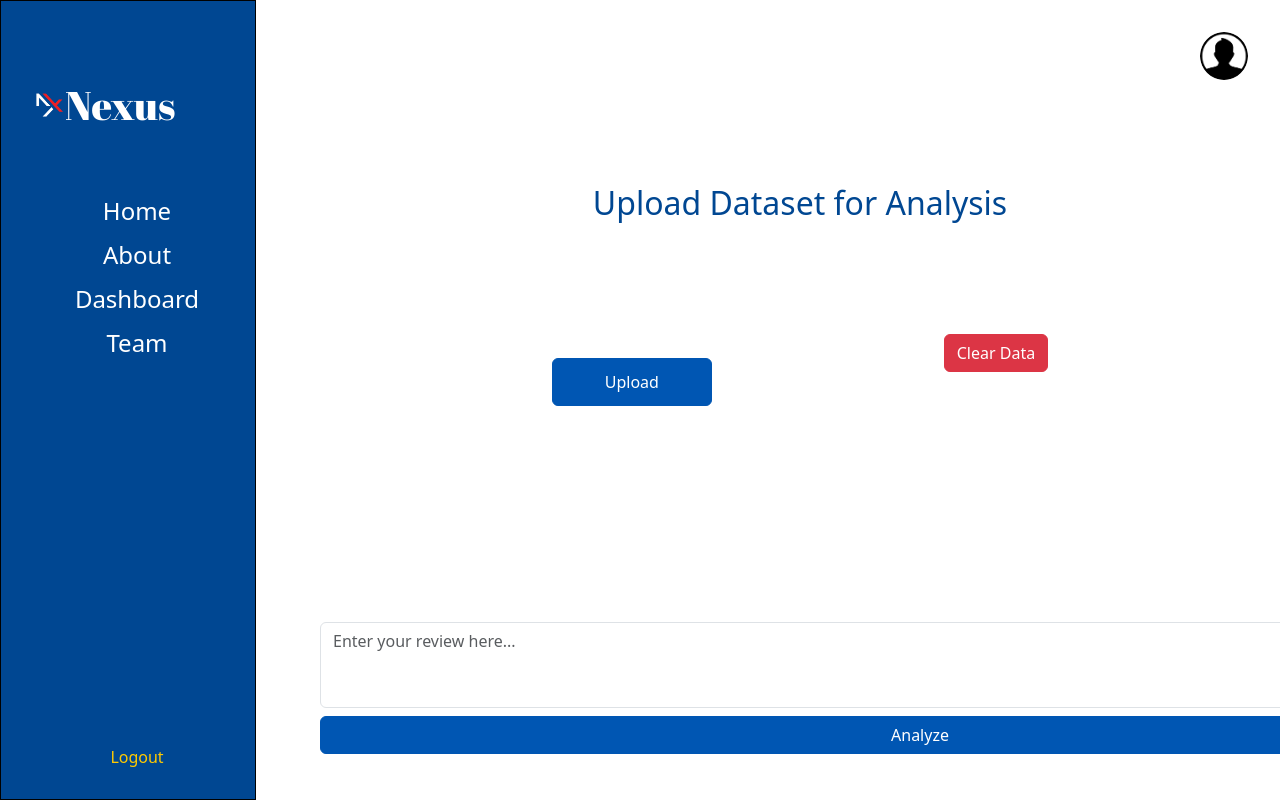
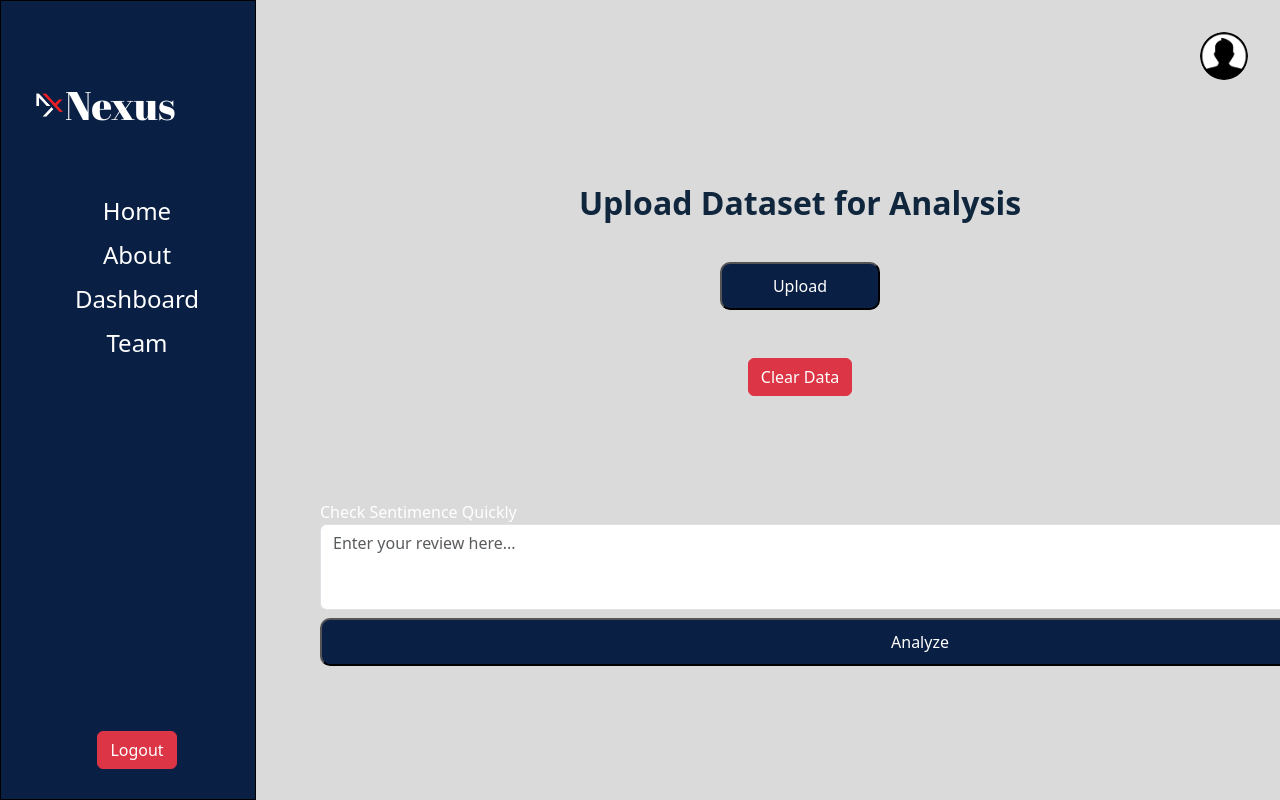
Before and after one commit to HananRafeeque/Nexus, a Flask app: template templates/home.html in a window 1280 px wide. Run offline with Flask 3, Linux system fonts and the light colour scheme; the template is opened without the code that fills it, so the values that code supplies are empty.

Commit message:
changed ui

```diff
--- a/templates/home.html
+++ b/templates/home.html
@@ -5,7 +5,7 @@
     <h2><img src="/static/images/profile.png" alt=""> {{ username }}</h2>
 </div>
 
-<h2>Upload Dataset for Analysis</h2>
+<h2><b>Upload Dataset for Analysis</b></h2>
 
 {% with messages = get_flashed_messages(with_categories=true) %}
 {% if messages %}
@@ -23,15 +23,17 @@
         <form class="upload" action="{{ url_for('home') }}" method="post" enctype="multipart/form-data">
             {{ form.hidden_tag() }}
             {{ form.file }}
-            <button type="submit" class="btn btn-outline-primary">Upload</button>
+            <button type="submit" class="upload-but">Upload</button>
         </form>
-        <!-- Clear data form -->
-        <form class="clear" action="{{ url_for('clear_data') }}" method="post">
-            {{ form.hidden_tag() }}
-            <button type="submit" class="btn btn-danger" name="clear">Clear Data</button>
-        </form>
+
     </center>
-
+    <center>
+               <!-- Clear data form -->
+               <form class="clear" action="{{ url_for('clear_data') }}" method="post">
+                {{ form.hidden_tag() }}
+                <button type="submit" class="btn btn-danger" name="clear">Clear Data</button>
+            </form>
+    </center>
 <!-- Review textarea for sentiment analysis -->
 <div class="sentiment-box">
     <form id="reviewForm" action="{{ url_for('home') }}" method="post">
@@ -39,7 +41,7 @@
         <div class="form-group">
             <label for="reviews">Check Sentimence Quickly</label>
             <textarea id="reviews" name="review" rows="3" cols="40" placeholder="Enter your review here..." class="form-control"></textarea>
-            <button type="submit" class="btn btn-outline-success">Analyze</button>
+            <button type="submit" class="analyse-but">Analyze</button>
         </div>
     </form>
 
@@ -66,7 +68,7 @@
     body {
         height: 95vh !important;
         /* background-color: #ffffff !important; */
-        color: white; /* Set text color for better visibility */
+        color: white ; /* Set text color for better visibility */
     }
     input{
         color: #000;
@@ -74,33 +76,45 @@
         font-family: inherit;
         font-size: inherit;
         line-height: inherit;
-        border: 1px solid #e0e0e0;
+        /* border: 1px solid #e0e0e0; */
         border-radius: 4px;
         width: 28rem;
     }
     .upload {
         display: flex;
-        flex-direction: column;
+        flex-direction: row;
         justify-content: center;
         align-items: center;
         gap: 2rem;
         /* margin-top: 10rem; */
         /* border: 1px solid white; */
-        height: 6rem !important;
+        /* height: 6rem !important; */
         /* width: 75rem !important; */
         border-radius: 1rem;
 
     }
-    .upload button{
-        width: 10rem;
-        height: 3rem;
-    }
+
     .upload img{
         width: 2rem;
     }
+
+    .upload-but{
+        background-color: #0A1F44;
+        color: white;
+        border-radius: 10px;
+        height: 3rem !important;
+        width: 10rem;
+    }
+    .upload-but:hover{
+        background-color: #132c59;
+    }
+
+    .clear{
+        margin-top: 3rem;
+    }
     center{
         display: flex;
-        margin-top: 5rem;
+        /* margin-top: 5rem; */
         justify-content: space-evenly;
     }
     a {
@@ -122,11 +136,11 @@
         border-radius: 50%;
     }
     .head h2{
-        color: #000 !important;
+        color: #10263d !important;
         margin-top: 0;
     }
     h2{
-        color: #004792;
+        color: #10263d;
         text-align: center;
         font-weight: 400;
         margin-top: 2rem;
@@ -137,31 +151,15 @@
         color: #fff;
     }
 
-    .btn-outline-primary {
-        --bs-btn-bg: #0056b3;
-        --bs-btn-hover-bg: #fff;
-        --bs-btn-hover-color: #0056b3 ;
-        --bs-btn-active-bg: #fff;
-        --bs-btn-active-border-color: #0056b3;
-        --bs-btn-disabled-bg: #e0e0e0;
-        --bs-btn-border-color: #0056b3;
-        --bs-btn-hover-border-color: #004494;
-        color: #fff;
+    .analyse-but{
+        background-color: #0A1F44;
+        height: 3rem;
+        border-radius: 10px;
     }
-    .btn-outline-success {
-    --bs-btn-disabled-border-color: #004792;
-    --bs-btn-bg: #0056b3;
-    --bs-btn-hover-bg: #fff;
-    --bs-btn-hover-color: #0056b3 ;
-    --bs-btn-active-bg: #fff;
-    --bs-btn-active-border-color: #0056b3;
-    --bs-btn-disabled-bg: #e0e0e0;
-    --bs-btn-border-color: #0056b3;
-    --bs-btn-hover-border-color: #004494;
-}
     .sentiment-box{
         position: relative;
         transform: translateY(10rem);
+        margin-top: -4rem;
 
     }
 </style>
--- a/templates/layout.html
+++ b/templates/layout.html
@@ -23,7 +23,7 @@
             </div>
 
             <div class="register">
-                <a href="logout">Logout</a>
+                <button type="button" class="btn btn-danger"><a href="logout">Logout</a></button>
             </div>
         </div>
 
@@ -40,11 +40,18 @@
         z-index: 1;
         color: white;
         padding-left: 1rem;
+        background-color: #0A1F44;
+        /* background: rgb(2,0,36);
+        background: linear-gradient(90deg, rgba(2,0,36,1) 0%, rgba(9,9,121,1) 60%); */
+    }
+    a{
+        color: white;
     }
     .sideB{
         margin-left: 20%;
         /* margin-top: 2rem; */
         color: white;
+        background-color: #DADADA !important;
     }
     .nav-items{
         list-style-type: none;
```
Also changed, not shown: templates/dashboard.html (+22 -21 lines), static/nb_confusion_matrix.png, static/rf_confusion_matrix.png, static/svm_confusion_matrix.png.
